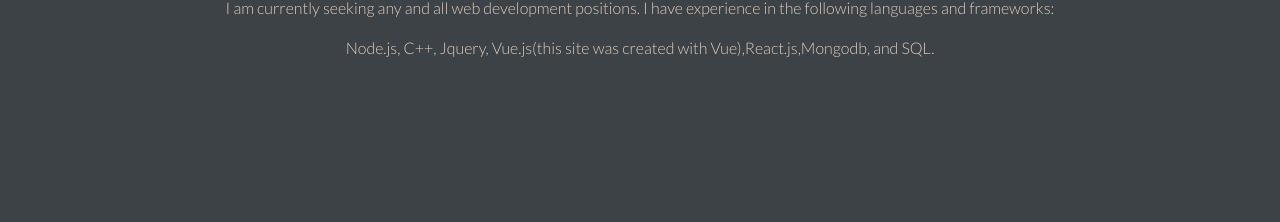
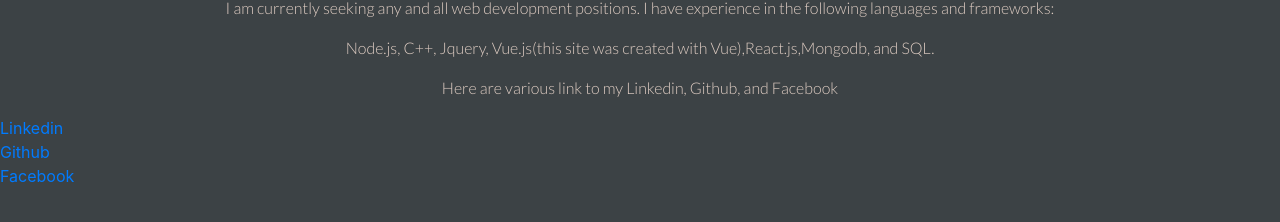
Before and after one commit to wildaces215/portfolio, a Vue app: page /about in a window 1280 px wide. Shown: the part 512-734 px from the top of the page. Built offline with nearby package versions, Linux system fonts and the light colour scheme; what vue-swimlane, vuesax would draw is missing.

Commit message:
Added transitions

```diff
--- a/src/views/About.vue
+++ b/src/views/About.vue
@@ -18,15 +18,29 @@
 
     <div class="container aboutTextPara">
       <p
-        class="text-center"
+        class="text-center aboutTextPara"
       >Hello my name is Craig R. Albertson! I am a Software Developer located in New Smyrna Beach, FL!</p>
       <p
-        class="text-center"
+        class="text-center aboutTextPara"
       >I am currently seeking any and all web development positions. I have experience in the following languages and frameworks:</p>
       <p
-        class="text-center"
+        class="text-center aboutTextPara"
       >Node.js, C++, Jquery, Vue.js(this site was created with Vue),React.js,Mongodb, and SQL.</p>
+      <p
+        class="text-center aboutTextPara"
+      >Here are various link to my Linkedin, Github, and Facebook</p>
     </div>
+    <ul class="list-group">
+      <li>
+        <a href="linkedin.com/in/craig-albertson-3a83b218a">Linkedin</a>
+      </li>
+      <li>
+        <a href="https://www.github.com/wildaces215">Github</a>
+      </li>
+      <li>
+        <a href="https://www.facebook.com/craig.albertson.35">Facebook</a>
+      </li>
+    </ul>
   </div>
 </template>
 <script>
--- a/src/views/Contact.vue
+++ b/src/views/Contact.vue
@@ -1,6 +1,10 @@
 <template>
   <div class="contact">
-    <form class="container formContainer">
+    <form
+      class="container formContainer"
+      action="https://formspree.io/craigalb115@gmail.com"
+      method="POST"
+    >
       <h1 class="text-center formHeaderText">Contact Me!</h1>
       <div class="form-group">
         <label class="formHeaderText" for="exampleInputEmail1">Name</label>
--- a/src/views/Home.vue
+++ b/src/views/Home.vue
@@ -18,7 +18,7 @@
             class="swimline"
             rows="1"
             scale="1.5"
-            :words="[ 'Web Developer', 'Graphic Designer','Photographer','Software Developer']"
+            :words="[ 'Web Developer','Software Developer']"
           ></vue-swimlane>
         </h1>
       </vs-col>
```
